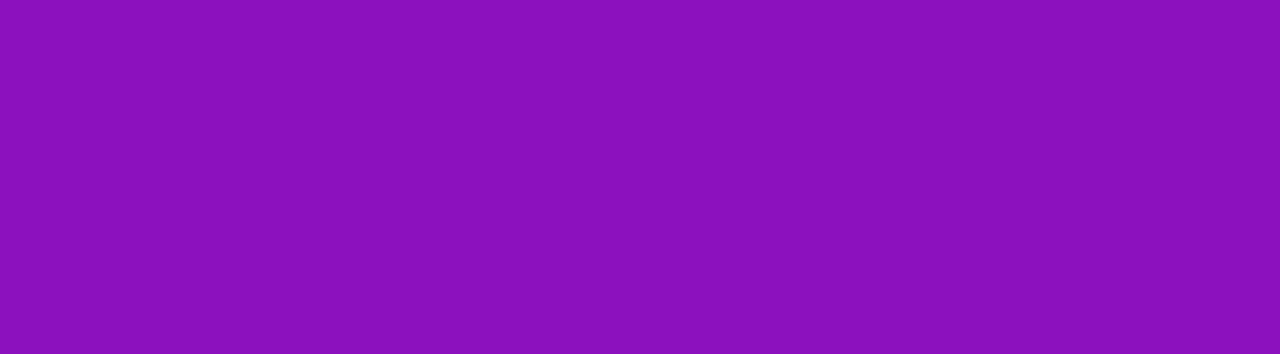
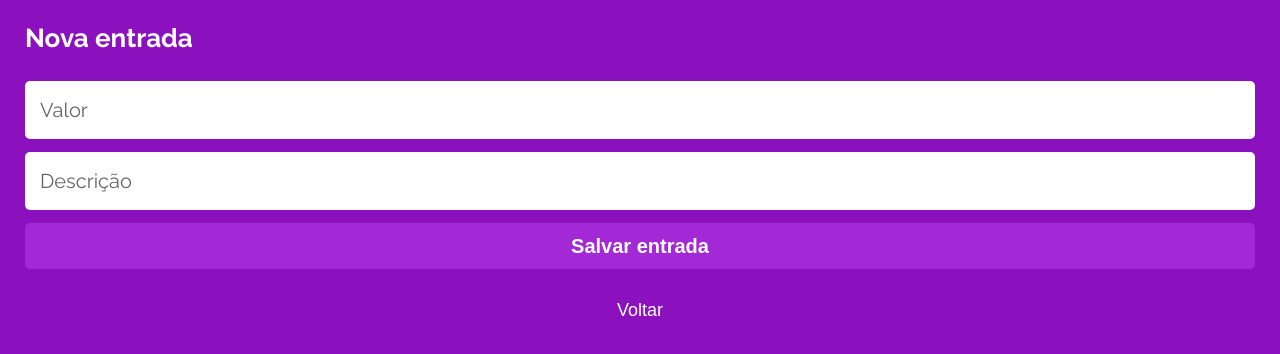
Before and after one commit to macielvini/mywallet-front, a React (Create React App) app: page /in in a window 1280 px wide. Before the commit this address had no page. Shown: the top 354 px of the page. Built offline with nearby package versions, Linux system fonts and the light colour scheme; a web font is replaced by a local one.

Commit message:
feat: transaction screen layout

```diff
--- a/src/components/Form.js
+++ b/src/components/Form.js
@@ -15,7 +15,7 @@ const StyledForm = styled.form`
   gap: 13px;
 
   input {
-    width: 326px;
+    width: 100%;
     height: 58px;
     left: 25px;
     top: 233px;
@@ -42,13 +42,13 @@ const StyledForm = styled.form`
   }
 
   button {
+    width: 100%;
+    height: 46px;
+
     font-weight: 700;
     font-size: 20px;
 
     color: #ffffff;
-
-    width: 326px;
-    height: 46px;
 
     background: #a328d6;
     border-radius: 5px;
--- a/src/components/PageTitle.js
+++ b/src/components/PageTitle.js
@@ -1,9 +1,9 @@
 import styled from "styled-components";
 
-export default function PageTitle({ name }) {
+export default function PageTitle({ text }) {
   return (
     <>
-      <StyledTitle>Olá, {name}</StyledTitle>
+      <StyledTitle>{text}</StyledTitle>
     </>
   );
 }
--- a/src/pages/HomePage/Home.js
+++ b/src/pages/HomePage/Home.js
@@ -3,6 +3,7 @@ import logoutIcon from "../../assets/images/logout.svg";
 import plusIcon from "../../assets/images/plus.svg";
 import minusIcon from "../../assets/images/minus.svg";
 import PageTitle from "../../components/PageTitle";
+import { Link } from "react-router-dom";
 
 const statements = [
   {
@@ -27,14 +28,14 @@ export default function Home() {
   return (
     <Container>
       <header>
-        <PageTitle name="Fulano" />
+        <PageTitle text={`Ola ${"Fulano"}`} />
         <img src={logoutIcon} alt="" />
       </header>
 
       <StatementContainer>
         <Statement>
           {statements.map((item) => (
-            <BalanceItem>
+            <BalanceItem key={item._id}>
               <p>
                 <span className="date">{item.date}</span>
                 {item.description}
@@ -55,14 +56,18 @@ export default function Home() {
       </StatementContainer>
 
       <Footer>
+        <Link to={"/in"}>
           <div>
             <img src={plusIcon} alt="" />
             <p>Nova entrada</p>
           </div>
+        </Link>
+        <Link to={"/out"}>
           <div>
             <img src={minusIcon} alt="" />
             <p>Nova saída</p>
           </div>
+        </Link>
       </Footer>
     </Container>
   );
@@ -132,7 +137,6 @@ const Footer = styled.footer`
   gap: 15px;
 
   div {
-    width: 100%;
     height: 114px;
 
     background-color: #a328d6;
@@ -178,10 +182,8 @@ const Container = styled.div`
   }
 
   a {
+    width: 100%;
     text-decoration: none;
-    color: #ffffff;
-    font-weight: 700;
-    font-size: 15px;
   }
 
   header {
--- a/src/pages/SignInPage/SignIn.js
+++ b/src/pages/SignInPage/SignIn.js
@@ -25,6 +25,8 @@ const Container = styled.div`
 
   text-align: center;
 
+  padding: 25px;
+
   display: flex;
   justify-content: center;
   align-content: center;
--- a/src/pages/SignUpPage/SignUp.js
+++ b/src/pages/SignUpPage/SignUp.js
@@ -26,6 +26,7 @@ const Container = styled.div`
   height: 100vh;
 
   text-align: center;
+  padding: 25px;
 
   display: flex;
   justify-content: center;
--- /dev/null
+++ b/src/pages/TransactionPage.js/Transaction.js
@@ -0,0 +1,77 @@
+import { useEffect } from "react";
+import { useNavigate, useParams } from "react-router-dom";
+import styled from "styled-components";
+import Form from "../../components/Form";
+import PageTitle from "../../components/PageTitle";
+
+export default function Transaction() {
+  const { type } = useParams();
+  const navigate = useNavigate();
+
+  useEffect(() => {
+    if (!["in", "out"].includes(type)) navigate("/home");
+    // eslint-disable-next-line react-hooks/exhaustive-deps
+  }, []);
+
+  return (
+    <>
+      <Container>
+        <PageTitle text={type === "in" ? "Nova entrada" : "Nova saída"} />
+        <Form>
+          <input type="text" placeholder="Valor" />
+          <input type="text" placeholder="Descrição" />
+          <button type="submit">
+            {type === "in" ? "Salvar entrada" : "Salvar saída"}
+          </button>
+        </Form>
+        <BackButton onClick={() => navigate(-1)}>Voltar</BackButton>
+      </Container>
+    </>
+  );
+}
+
+const Container = styled.div`
+  width: 100%;
+  height: 100vh;
+
+  display: flex;
+  align-content: center;
+  flex-direction: column;
+  gap: 30px;
+
+  padding: 25px;
+
+  & > div {
+    /* height: 100vh; */
+    display: flex;
+    flex-direction: column;
+    justify-content: space-between;
+    gap: 15px;
+  }
+
+  a {
+    text-decoration: none;
+    color: #ffffff;
+    font-weight: 700;
+    font-size: 15px;
+  }
+
+  header {
+    display: flex;
+    justify-content: space-between;
+    img {
+      /* width: 100%; */
+      height: 24px;
+    }
+  }
+`;
+
+const BackButton = styled.button`
+  /* text-decoration: underline; */
+  background: none;
+  border: none;
+  /* font-weight: 700; */
+  font-size: 18px;
+
+  color: #ffffff;
+`;
--- a/src/routes/HomeRoutes.js
+++ b/src/routes/HomeRoutes.js
@@ -1,11 +1,13 @@
 import { Route, Routes } from "react-router-dom";
 import Home from "../pages/HomePage/Home";
+import Transaction from "../pages/TransactionPage.js/Transaction";
 
 export default function HomeRoutes() {
   return (
     <>
       <Routes>
-        <Route path="/home" element={<Home />} />
+        <Route path="/home/" element={<Home />} />
+        <Route path=":type" element={<Transaction />} />
       </Routes>
     </>
   );
```
Lines whose indentation alone changed are shown as unchanged.
